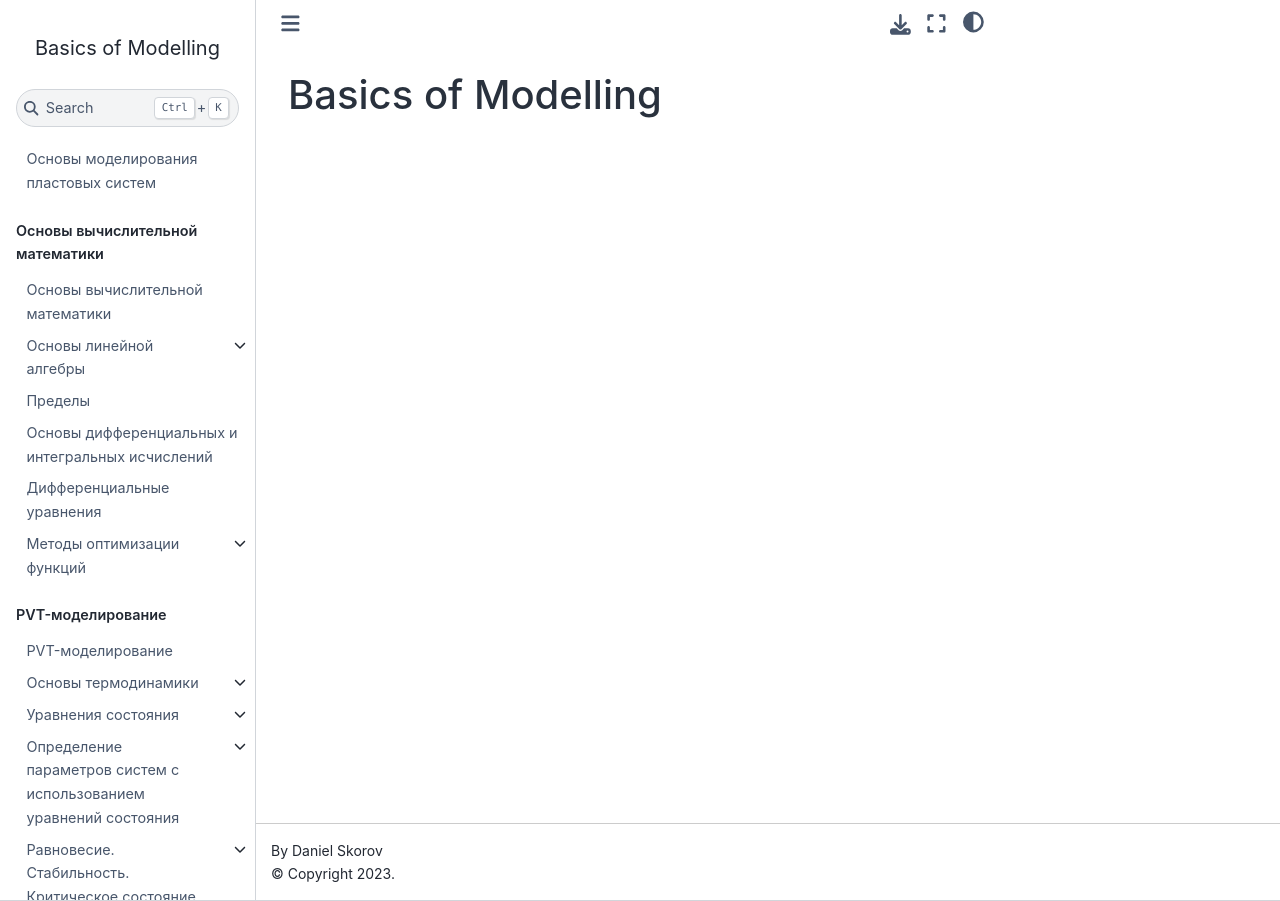
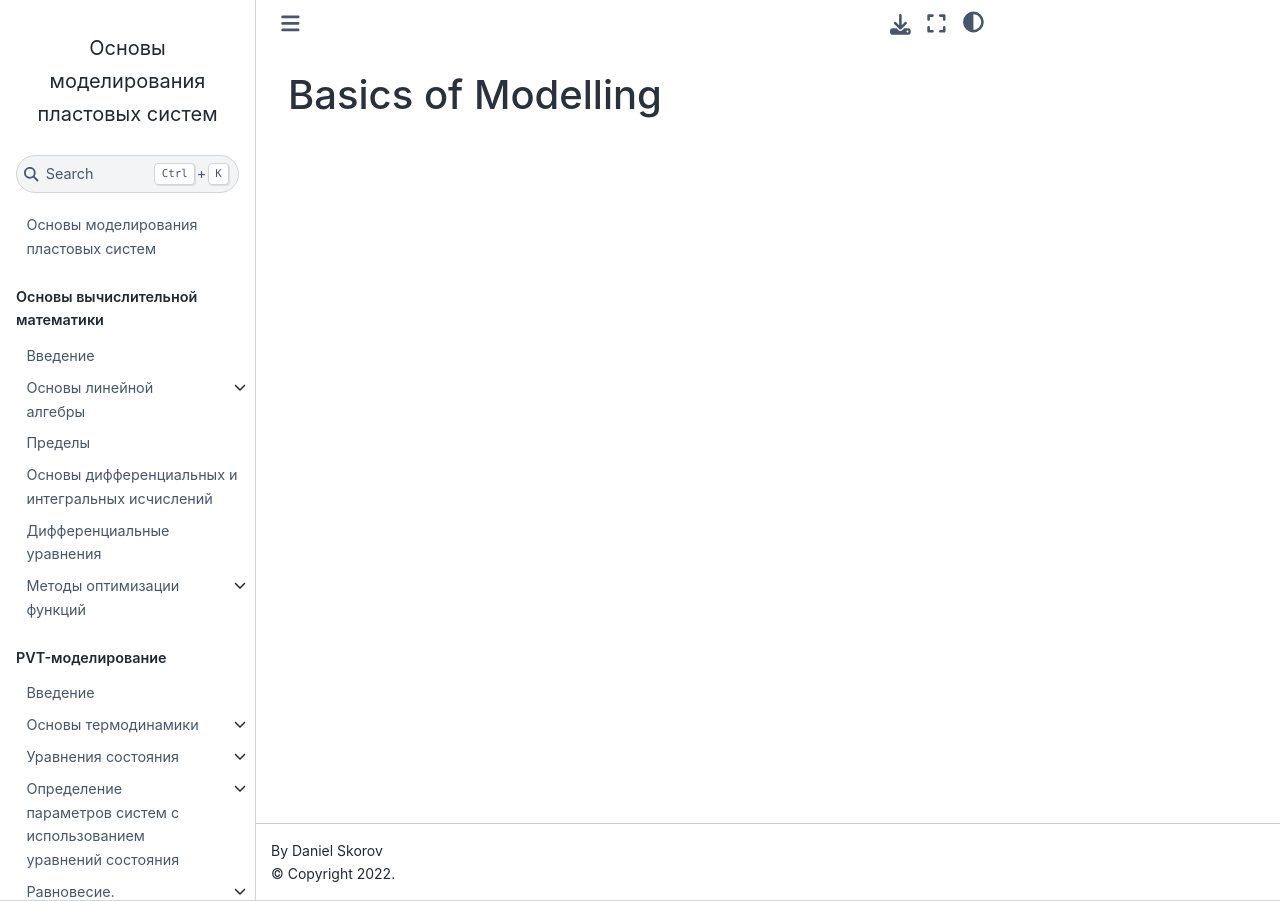
Before and after one commit to DanielSkorov/ReservoirSimulation, a Jupyter Book: the page built from README.md, in a window 1280 px wide. Built offline with Jupyter Book 1.0.4 settings and Sphinx 7.4.7 and the Sphinx Book theme 1.1.4, drawn with Linux system fonts in a browser that asks for light colours.

Commit message:
Add files via upload

```diff
--- a/_config.yml
+++ b/_config.yml
@@ -1,16 +1,22 @@
-title: Basics of Modelling
+title: Основы моделирования пластовых систем
 
 author: Daniel Skorov
+copyright: "2022"
 
 execute:
   execute_notebooks: force
+
+# only_build_toc_files: true
+
+exclude_patterns: ["#TEST/*"]
 
 sphinx:
   extra_extensions:
     - sphinx_proof
 
 # repository:
-#   path_to_book: "./"
+#   url: "https://github.com/DanielSkorov/Basics-of-Modelling"
+#   branch: "main"
 
 # launch_buttons:
 #   thebe: true
--- a/_toc.yml
+++ b/_toc.yml
@@ -4,6 +4,7 @@ parts:
   - caption: "Основы вычислительной математики"
     chapters:
       - file: 0-Math/Math-Introduction
+        title: Введение
       - file: 0-Math/1-LAB/LAB-0-Introduction
         sections:
           - file: 0-Math/1-LAB/LAB-1-Vectors
@@ -26,6 +27,7 @@ parts:
   - caption: "PVT-моделирование"
     chapters:
       - file: 1-PVT/PVT-Introduction
+        title: Введение
       - file: 1-PVT/1-TD/TD-0-Introduction
         sections:
           - file: 1-PVT/1-TD/TD-1-Basics
@@ -73,15 +75,19 @@ parts:
   - caption: Гидродинамика
     chapters:
       - file: 2-ReservoirHydrodynamics/RH-Introduction
+        title: Введение
   - caption: Инициализация модели пласта
     chapters:
       - file: 3-ReservoirInitialization/RI-Introduction
+        title: Введение
   - caption: Моделирование скважин
     chapters:
       - file: 4-WellModelling/WM-Introduction
+        title: Введение
   - caption: Геомеханика
     chapters:
       - file: 5-Geomechanics/Geomech-Introduction
+        title: Введение
       - file: 5-Geomechanics/1-RG/RG-0-Introduction
         sections:
         - file: 5-Geomechanics/1-RG/RG-1-LinearElasticityAssumptions
@@ -94,6 +100,8 @@ parts:
   - caption: Геохимия
     chapters:
       - file: 6-Geochemistry/Geochem-Introduction
+        title: Введение
   - caption: Численные методы в гидродинамическом моделировании
     chapters:
       - file: 7-NumericalMethods/NM-Introduction
+        title: Введение
```
